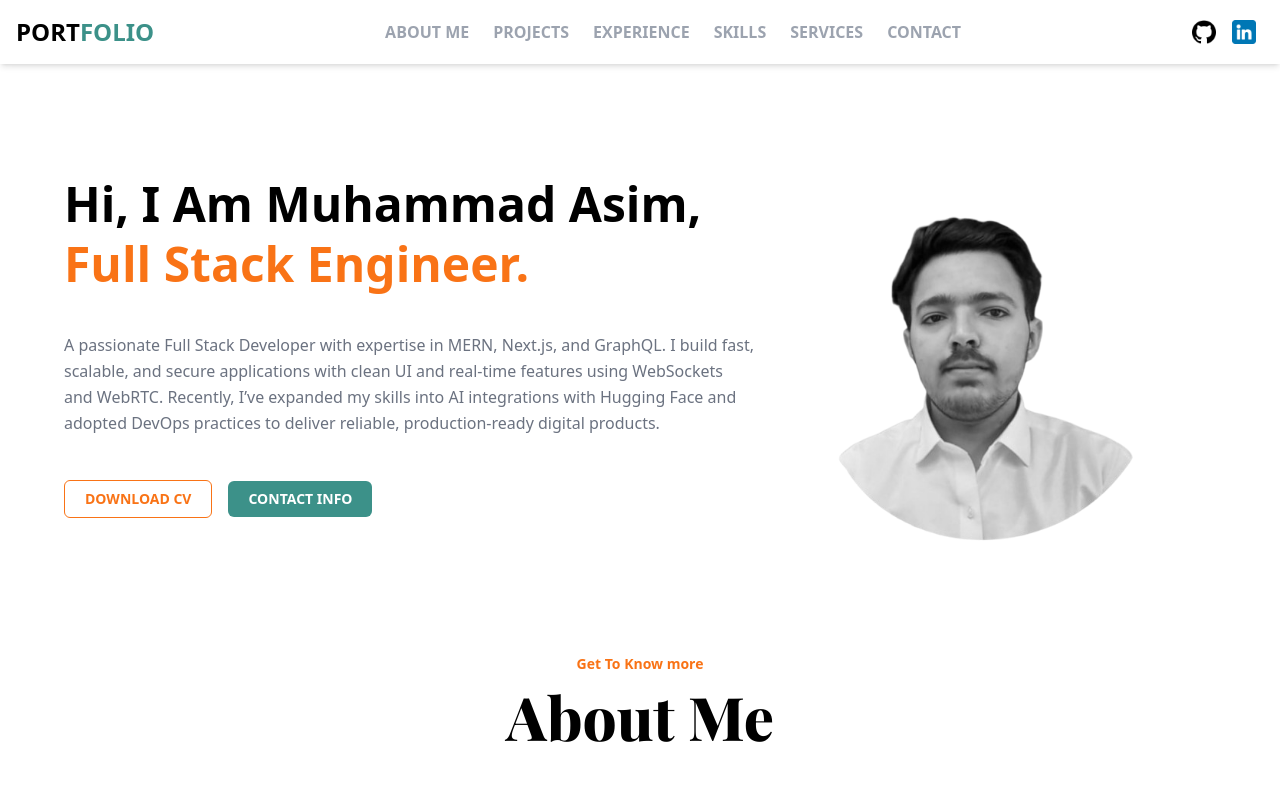
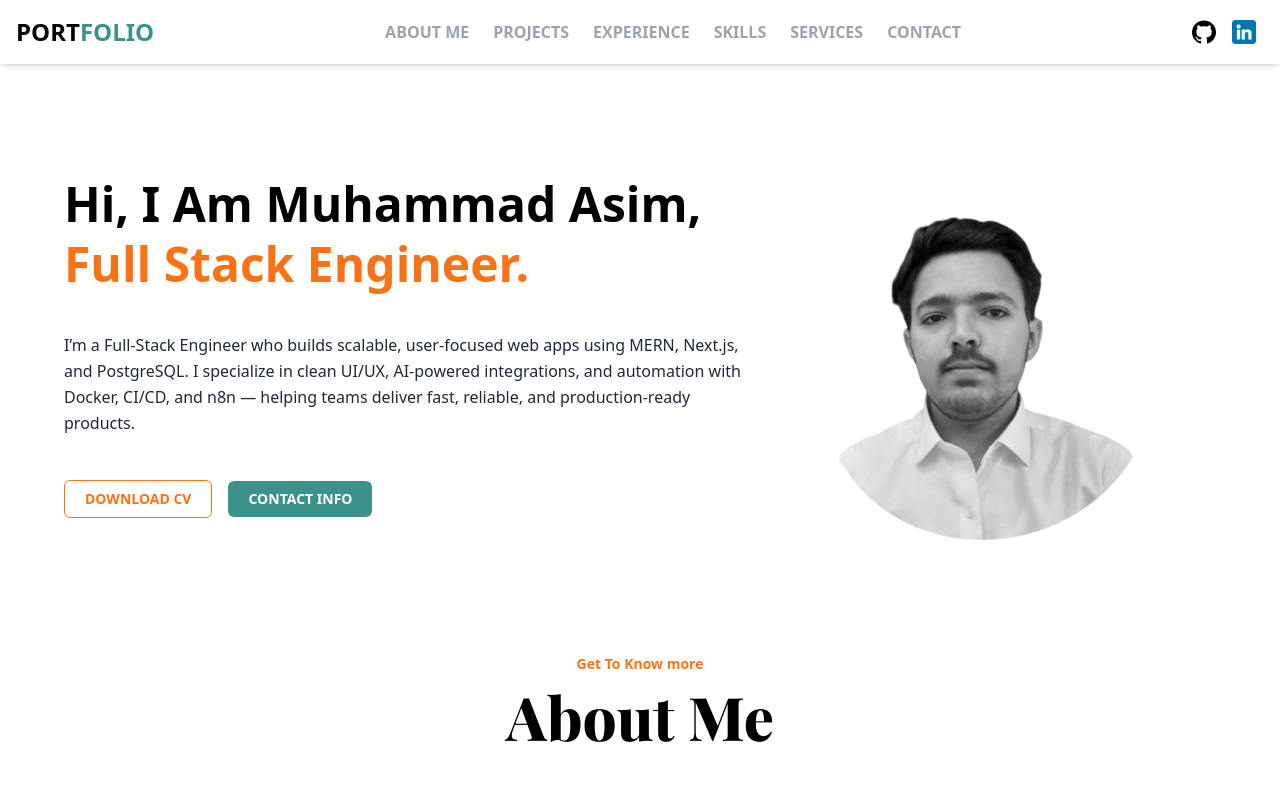
Before and after one commit to Muhammadasim225/portfolio-webapp-frontend, a React (Vite) app in the folder portfolio-app/: page /aboutme in a window 1280 px wide. Shown: the top 800 px of the page. Built offline with nearby package versions, Linux system fonts and the light colour scheme; a web font is replaced by a local one.

Commit message:
Update Homepage.jsx

```diff
--- a/portfolio-app/src/components/Homepage.jsx
+++ b/portfolio-app/src/components/Homepage.jsx
@@ -77,13 +77,9 @@ const vari = {
 
     <motion.p
       variants={vari} initial="initial" animate="anima"
-      className=' lg:pt-8 md:pt-8 sm:pt-8 xl:pt-8 pt-6 text-left leading-relaxed text-md text-gray-800 lg:text-gray-500'
+      className=' lg:pt-8 md:pt-8 sm:pt-8 xl:pt-8 pt-6 text-left leading-relaxed text-md text-gray-800 lg:text-gray-800'
     >
-      A passionate Full Stack Developer with expertise in MERN, Next.js, and GraphQL.
-      I build fast, scalable, and secure applications with clean UI and real-time features
-      using WebSockets and WebRTC. Recently, I’ve expanded my skills into AI integrations
-      with Hugging Face and adopted DevOps practices to deliver reliable, production-ready
-      digital products.
+      I’m a Full-Stack Engineer who builds scalable, user-focused web apps using MERN, Next.js, and PostgreSQL. I specialize in clean UI/UX, AI-powered integrations, and automation with Docker, CI/CD, and n8n — helping teams deliver fast, reliable, and production-ready products.
     </motion.p>
 
     {/* Buttons */}
```
